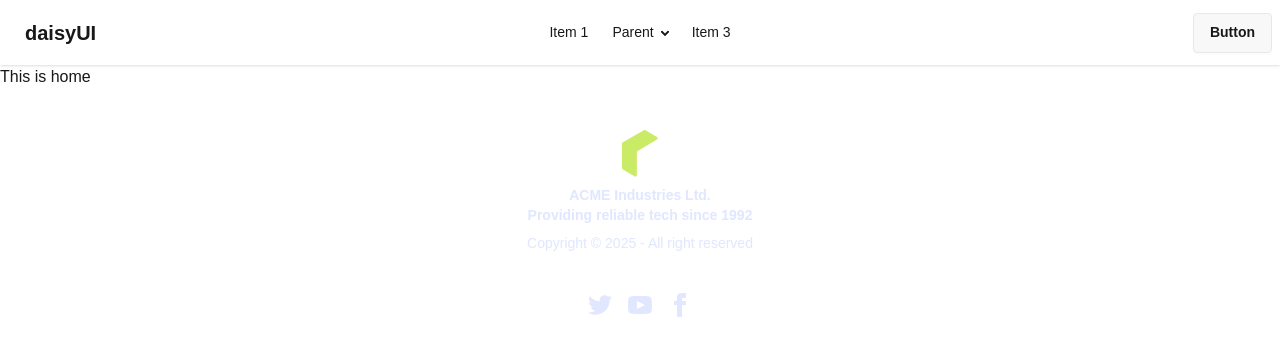
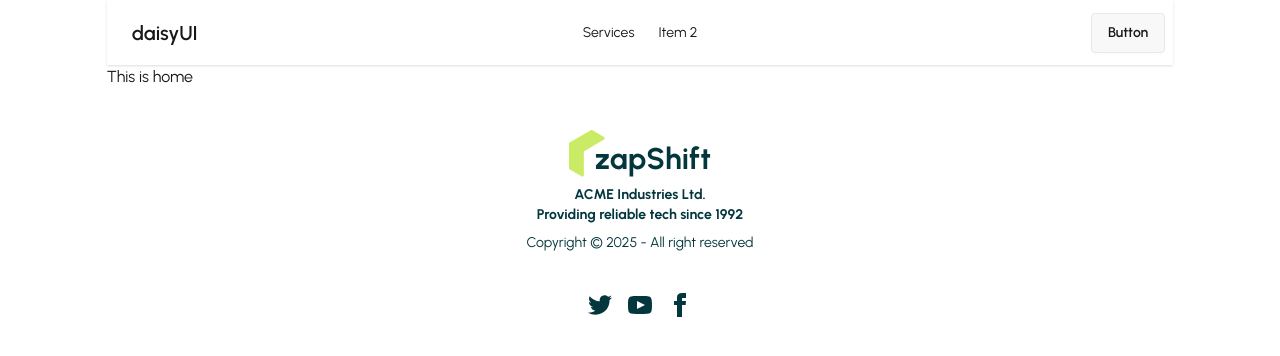
Before and after one commit to Sanzid-Ahmed/final-project-one-client, a React (Vite) app: page / in a window 1280 px wide. Shown: the top 356 px of the page. Built offline with nearby package versions, Linux system fonts and the light colour scheme.

Commit message:
added some improvement on ui

```diff
--- a/package.json
+++ b/package.json
@@ -13,6 +13,7 @@
     "@tailwindcss/vite": "^4.1.17",
     "react": "^19.2.0",
     "react-dom": "^19.2.0",
+    "react-icons": "^5.5.0",
     "react-router": "^7.9.6",
     "tailwindcss": "^4.1.17"
   },
--- a/src/Components/Logo/Logo.jsx
+++ b/src/Components/Logo/Logo.jsx
@@ -3,8 +3,10 @@ import logo from "../../assets/logo.png";
 
 const Logo = () => {
     return (
-        <div>
+        <div className='flex items-end'>
             <img src={logo} alt="" />
+            {/* New learn -ms-2.5 */}
+            <h3 className="text-3xl font-bold -ms-2.5">zapShift</h3>
         </div>
     );
 };
--- a/src/index.css
+++ b/src/index.css
@@ -1,8 +1,17 @@
-@import "tailwindcss";
-@plugin "daisyui";
+@import url('https://fonts.googleapis.com/css2?family=Urbanist:ital,wght@0,100..900;1,100..900&display=swap');
 
 
-@import url('https://fonts.googleapis.com/css2?family=Urbanist:ital,wght@0,100..900;1,100..900&display=swap');
+@import "tailwindcss";
+@plugin "daisyui"{
+    themes: light --default;
+};
+@plugin "daisyui/theme" {
+  name: "light";
+  default: true;
+  --color-primary: #CAEB66;
+  --color-secondary: #03373D;
+}
+
 
 
 body{
--- a/src/layouts/RootLayout.jsx
+++ b/src/layouts/RootLayout.jsx
@@ -5,7 +5,7 @@ import NavBar from '../pages/Shared/NavBar/NavBar';
 
 const RootLayout = () => {
     return (
-        <div>
+        <div className='w-10/12 mx-auto'>
             <NavBar></NavBar>
             <Outlet></Outlet>
             <Footer></Footer>
--- /dev/null
+++ b/src/pages/Home/Banner/Banner.jsx
@@ -0,0 +1,11 @@
+import React from 'react';
+
+const Banner = () => {
+    return (
+        <div>
+
+        </div>
+    );
+};
+
+export default Banner;
--- a/src/pages/Shared/Footer/Footer.jsx
+++ b/src/pages/Shared/Footer/Footer.jsx
@@ -4,7 +4,7 @@ import Logo from "../../../Components/Logo/Logo";
 const Footer = () => {
   return (
     <div>
-      <footer className="footer footer-horizontal footer-center text-primary-content p-10">
+      <footer className="footer footer-horizontal footer-center text-secondary p-10">
         <aside>
           <Logo></Logo>
           <p className="font-bold">
--- a/src/pages/Shared/NavBar/NavBar.jsx
+++ b/src/pages/Shared/NavBar/NavBar.jsx
@@ -1,6 +1,13 @@
 import React from "react";
+import { NavLink } from "react-router";
 
 const NavBar = () => {
+
+  const links = <>
+    <li><NavLink>Services</NavLink></li>
+    <li><a>Item 2</a></li>
+  </>
+
   return (
     <div>
       <div className="navbar bg-base-100 shadow-sm">
@@ -27,48 +34,14 @@ const NavBar = () => {
               tabIndex="-1"
               className="menu menu-sm dropdown-content bg-base-100 rounded-box z-1 mt-3 w-52 p-2 shadow"
             >
-              <li>
-                <a>Item 1</a>
-              </li>
-              <li>
-                <a>Parent</a>
-                <ul className="p-2">
-                  <li>
-                    <a>Submenu 1</a>
-                  </li>
-                  <li>
-                    <a>Submenu 2</a>
-                  </li>
-                </ul>
-              </li>
-              <li>
-                <a>Item 3</a>
-              </li>
+              {links}
             </ul>
           </div>
           <a className="btn btn-ghost text-xl">daisyUI</a>
         </div>
         <div className="navbar-center hidden lg:flex">
           <ul className="menu menu-horizontal px-1">
-            <li>
-              <a>Item 1</a>
-            </li>
-            <li>
-              <details>
-                <summary>Parent</summary>
-                <ul className="p-2">
-                  <li>
-                    <a>Submenu 1</a>
-                  </li>
-                  <li>
-                    <a>Submenu 2</a>
-                  </li>
-                </ul>
-              </details>
-            </li>
-            <li>
-              <a>Item 3</a>
-            </li>
+            {links}
           </ul>
         </div>
         <div className="navbar-end">
```
Also changed, not shown: 1 other file (tests, documents, lock files or other folders).
